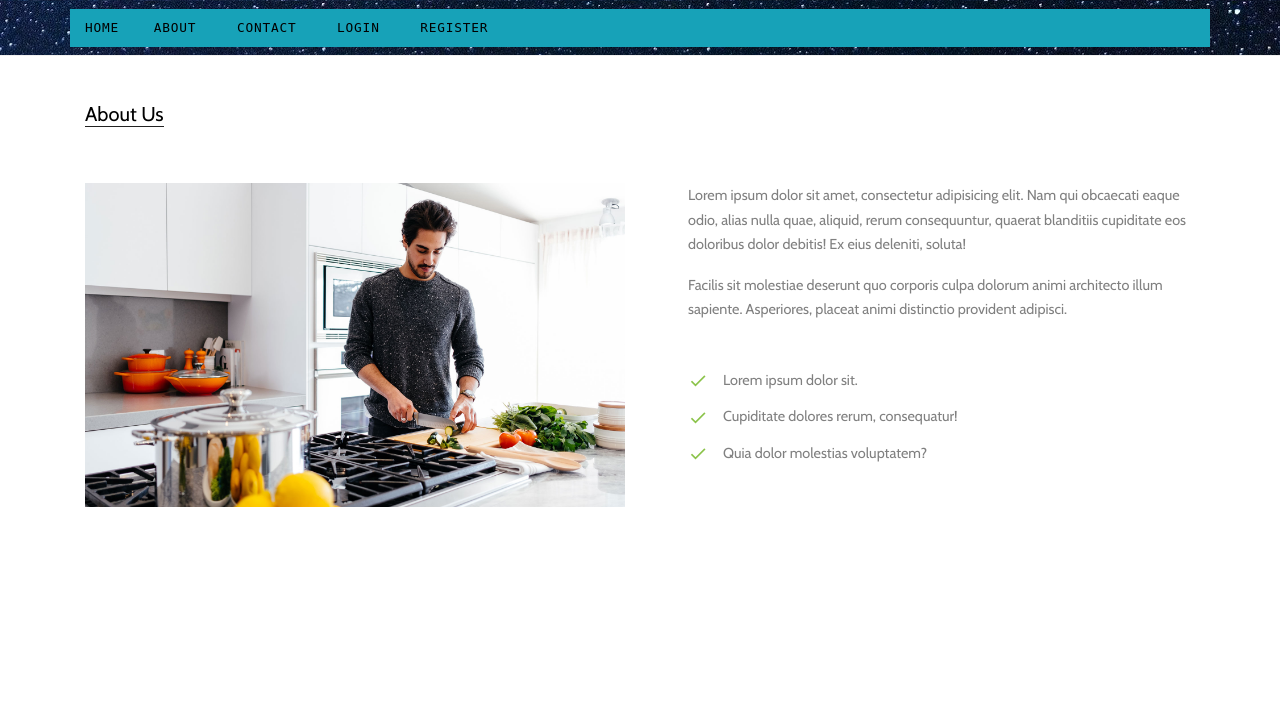
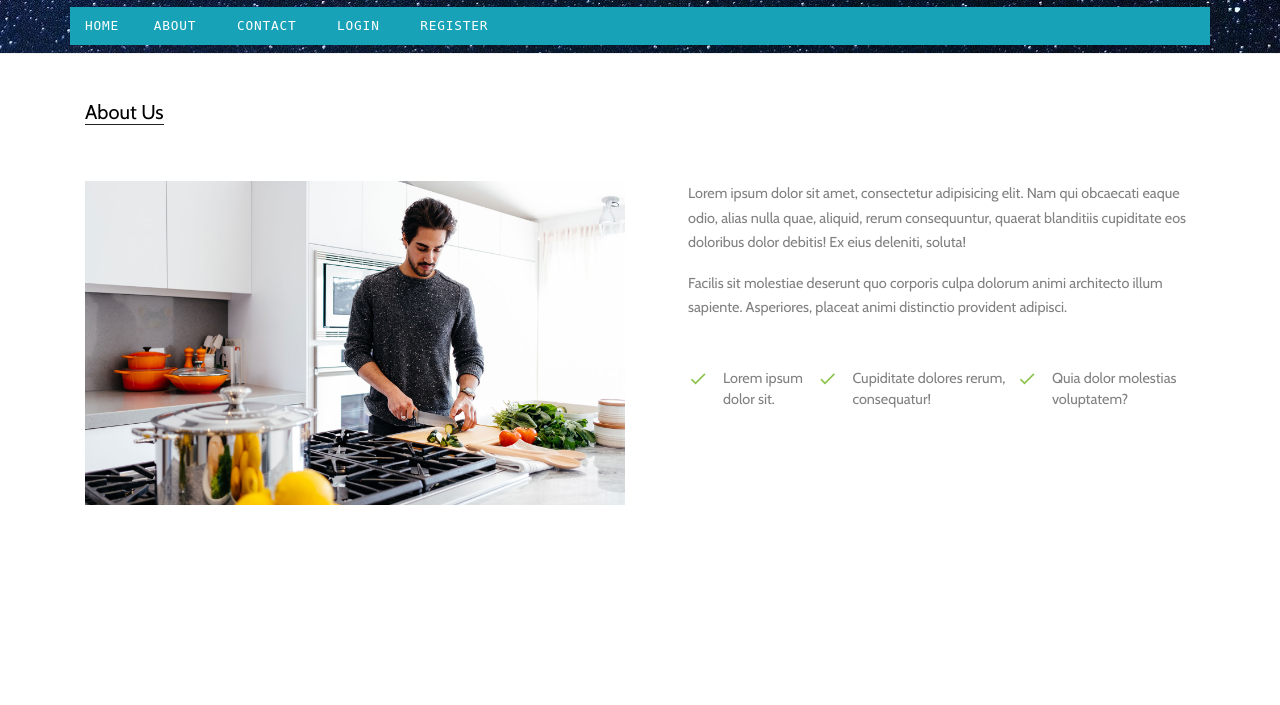
Before and after one commit to Zaid-2112/Space_Blog, a Django app: page /about/ in a window 1280 px wide. Shown: the part 115-820 px from the top of the page. Run offline with Django 3.2, Linux system fonts and the light colour scheme; some libraries are stand-ins or nearby versions; some web fonts are replaced.

Commit message:
design and migrate

```diff
--- a/templates/base.html
+++ b/templates/base.html
@@ -1,6 +1,6 @@
 <!DOCTYPE html>
 <html lang="en">
-  {% load static %}
+{% load static %}
 <head>
   <title>
   {% if title %}
@@ -34,7 +34,55 @@
   <link href="{% static 'css/jquery.mb.YTPlayer.min.css' %}" media="all" rel="stylesheet" type="text/css">
 
   <link rel="stylesheet" href="{% static 'css/style.css' %}">
+  <style>
+ ul{
+  padding:0;
+  margin:0;
+  display:flex
+}
+ul li{
+  list-style:none;
+}
 
+ul li a{
+  text-decoration:red;
+  color:red;
+  font-size:21px;
+  display:block;
+  padding:11px 17px;
+  position:relative;
+}
+ul li a:before{
+  content:' ';
+  position:absolute;
+  top:0;
+  left:0;
+  width:100%;
+  height:3px;
+  background-color:red;
+  transform:scaleX(0);
+  transition:all 0.5s;
+  transform-origin:left;
+
+}
+ul li a:hover:before,ul li a:hover:after{
+  transform:scaleX(1);
+  background-color: red;
+
+}
+ul li a:after{
+  content:' ';
+  position:absolute;
+  top:100%;
+  left:0;
+  width:100%;
+  height:3px;
+  background-color:red;
+  transform:scaleX(0);
+  transition:all 0.5s;
+  transform-origin:right;
+}
+  </style>
 
 
 </head>
@@ -53,8 +101,8 @@
 
 
 
-    <div class="header-top " style="background-image:url('static/images/milky.jpg')">
-      <div class="container bg-white" style="background-image:url('static/images/milky.jpg')">
+    <div class="header-top " style="background-image:url({% static 'images/milky.jpg' %})">
+      <div class="container " style="background-image:url('{% static 'images/milky.jpg' %})">
         <div class="row align-items-center">
           <div class="col-12 col-lg-6 d-flex">
             <a href="{% url 'home' %}" class="site-logo" style="color:lightblue">
@@ -66,10 +114,7 @@
 
           </div>
           <div class="col-12 col-lg-6 ml-auto d-flex">
-            <div class="ml-md-auto top-social d-none d-lg-inline-block">
-              <a href="#" class="d-inline-block p-3"><span class="icon-facebook"></span></a>
-                <a href="#" class="d-inline-block p-3"><span class="icon-twitter"></span></a>
-                <a href="#" class="d-inline-block p-3"><span class="icon-instagram"></span></a>
+            <div class="col-12 col-lg-6 ml-auto d-flex">
             </div>
             <form action="{% url 'search' %}" class="search-form d-inline-block" method="get">
 
@@ -90,7 +135,7 @@
 
 
 
-      <div class="site-navbar py-2 js-sticky-header site-navbar-target d-none pl-0 d-lg-block bg-white" role="banner" style="background-image:url('static/images/milky.jpg')">
+      <div class="site-navbar py-2 js-sticky-header site-navbar-target d-none pl-0 d-lg-block bg-white" role="banner" style="background-image:url({% static 'images/milky.jpg'%})">
 
       <div class="container bg-info ">
         <div class="d-flex align-items-center">
@@ -99,22 +144,22 @@
             <nav class="site-navigation position-relative text-right" role="navigation">
               <ul class="site-menu main-menu js-clone-nav mr-auto d-none pl-0 d-lg-block">
                 <li class="active">
-                    <a href="{% url 'home' %}" class="nav-link text-left">Home</a>
+                    <a href="{% url 'home' %}" class="nav-link text-white">Home</a>
                 </li>
                 <li>
-                  <a href="{% url 'about' %}" class="nav-link text-left ">About</a>
+                  <a href="{% url 'about' %}" class="nav-link text-left text-white">About</a>
                 </li>
 
-                <li><a href="{% url 'contact' %}" class="nav-link text-left">Contact</a></li>
+                <li><a href="{% url 'contact' %}" class="nav-link text-left text-white">Contact</a></li>
                {% if user.is_authenticated %}
 
-                <a class="nav-link dropdown-toggle " href='#' id="navbarDropdown" role="button" data-toggle="dropdown" style="color:white;"> Welcome {{request.user}}</a>
-                  <div class="dropdown-menu" aria-labelledby="navbarDropdown">
+                <a class="nav-link dropdown-toggle text-white" href='#' id="navbarDropdown" role="button" data-toggle="dropdown"> Welcome {{request.user}}</a>
+                  <div class="dropdown-menu text-white" aria-labelledby="navbarDropdown">
                     <a class="dropdown-item" href="{% url 'logout' %}">Logout</a>
                   </div>
                {% else %}
-                <li><a href="{% url 'login' %}" class="nav-link text-right ">Login</a></li>
-                <li><a href="{% url 'register' %}" class="nav-link text-right">Register</a></li>
+                <li><a href="{% url 'login' %}" class="nav-link text-right text-white ">Login</a></li>
+                <li><a href="{% url 'register' %}" class="nav-link text-right text-white">Register</a></li>
                 {% endif %}
               </ul>
             </nav>
@@ -172,10 +217,6 @@
   <script src="{% static 'js/jquery.fancybox.min.js' %}"></script>
   <script src="{% static 'js/jquery.sticky.js' %}"></script>
   <script src="{% static 'js/jquery.mb.YTPlayer.min.js' %}"></script>
-
-
-
-
   <script src="{% static 'js/main.js' %}"></script>
 
 </body>
--- a/templates/login.html
+++ b/templates/login.html
@@ -1,6 +1,5 @@
 <!DOCTYPE html>
 <html>
-{% load static %}
 <head>
 	<title>Login - SpaceBlog</title>
 	<link rel="stylesheet" href="https://stackpath.bootstrapcdn.com/bootstrap/4.1.3/css/bootstrap.min.css" integrity="sha384-MCw98/SFnGE8fJT3GXwEOngsV7Zt27NXFoaoApmYm81iuXoPkFOJwJ8ERdknLPMO" crossorigin="anonymous">
@@ -21,7 +20,6 @@
 			margin: 0;
 			padding: 0;
 			height: 100%;
-			background: url('https://pixabay.com/photos/earth-lights-satellite-image-globe-1149733');
 
 		}
 		.user_card {
@@ -85,8 +83,8 @@
 	</style>
 
 </head>
-<body>
-
+{% load static %}
+<body style="background-image:url({% static 'images/space.jpg' %})">
 	<div class="container h-100">
 		<div class="d-flex justify-content-center h-100">
 			<div class="user_card">
--- a/templates/register.html
+++ b/templates/register.html
@@ -2,7 +2,7 @@
 <html>
 
 <head>
-	<title>Login</title>
+	<title>Register-SpaceBlog</title>
 	<link rel="stylesheet" href="https://stackpath.bootstrapcdn.com/bootstrap/4.1.3/css/bootstrap.min.css" integrity="sha384-MCw98/SFnGE8fJT3GXwEOngsV7Zt27NXFoaoApmYm81iuXoPkFOJwJ8ERdknLPMO" crossorigin="anonymous">
 	<script src="https://ajax.googleapis.com/ajax/libs/jquery/3.3.1/jquery.min.js"></script>
 	<link rel="stylesheet" href="https://use.fontawesome.com/releases/v5.6.1/css/all.css" integrity="sha384-gfdkjb5BdAXd+lj+gudLWI+BXq4IuLW5IT+brZEZsLFm++aCMlF1V92rMkPaX4PP" crossorigin="anonymous">
@@ -23,7 +23,6 @@
 			margin: 0;
 			padding: 0;
 			height: 100%;
-			background: #7abecc !important;
 		}
 		.user_card {
 			width: 500px;
@@ -78,7 +77,8 @@
 	</style>
 
 </head>
-<body>
+{% load static %}
+<body style="background-image:url({% static 'images/space.jpg' %})">
 	<div class="container h-100">
 		<div class="d-flex justify-content-center h-100">
 			<div class="user_card">
```
Also changed, not shown: static/images/galaxy.png (added), static/images/planet.jpg (added).
